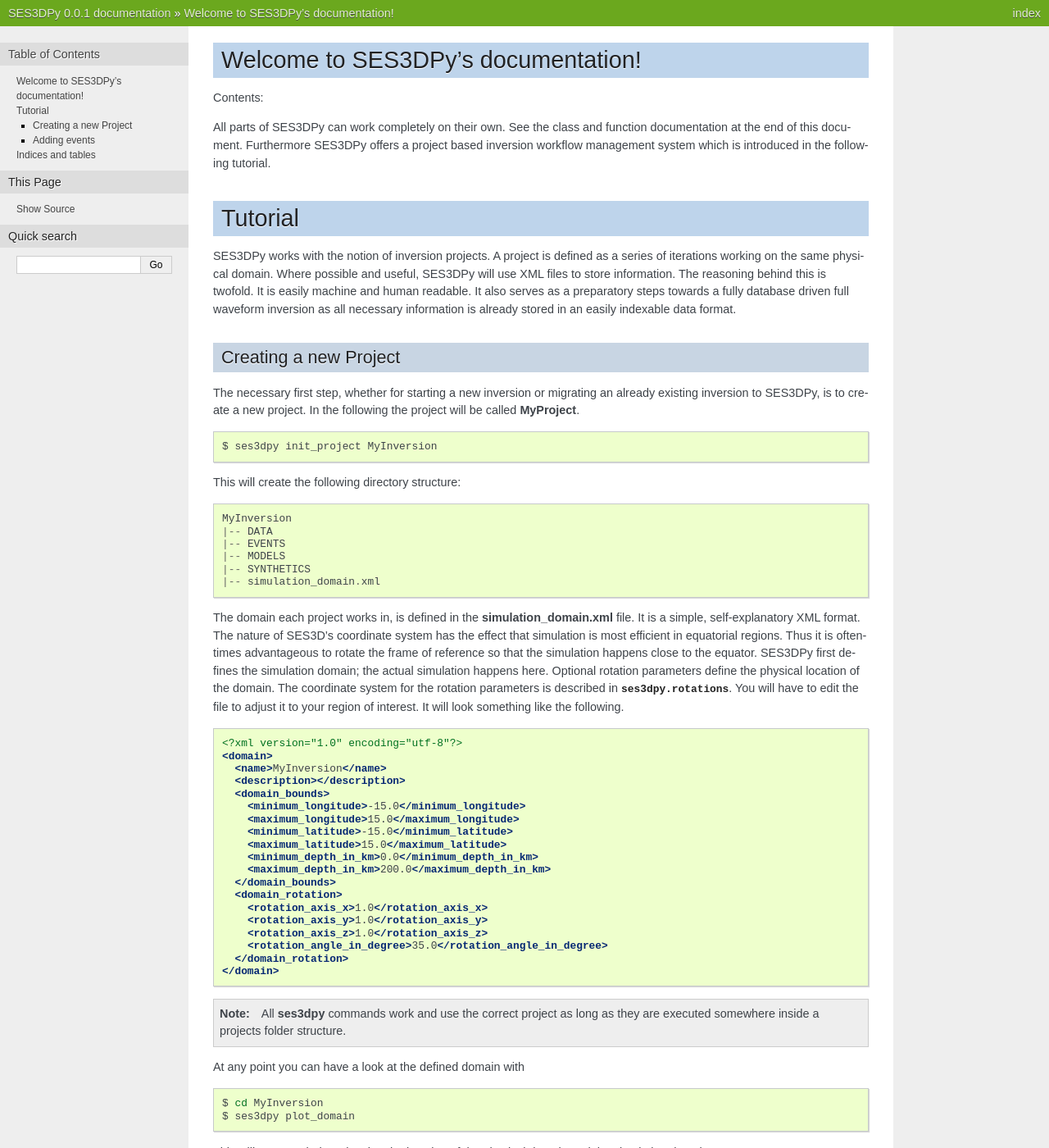
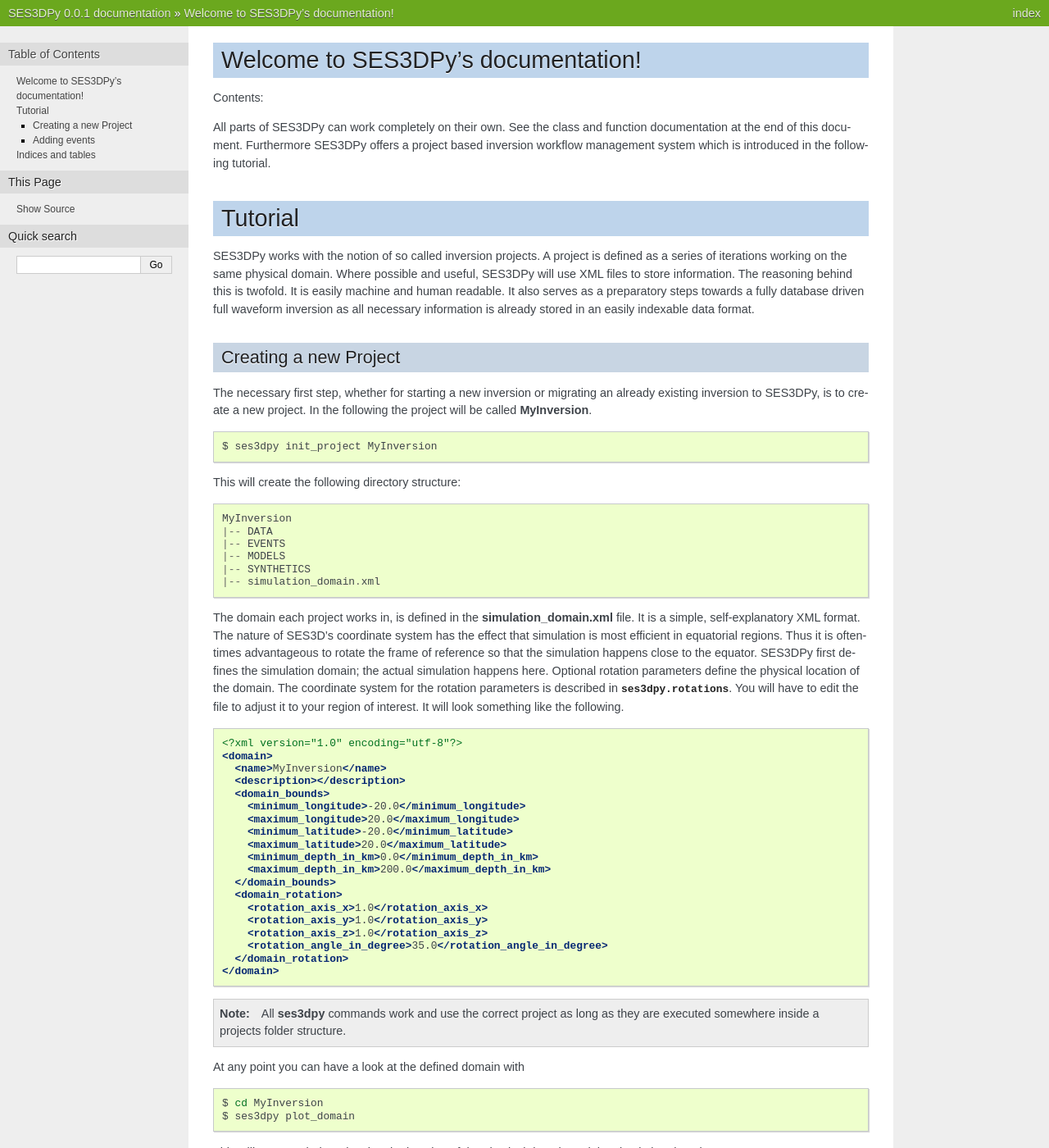
Before and after one commit to krischer/LASIF, a Sphinx documentation site: the page built from doc/index.rst, in a window 1280 px wide and 1400 px high. Shown: the whole window at 82% size. Built offline with Sphinx 7.4.7, drawn with Linux system fonts in a browser that asks for light colours; formulas are drawn with MathJax 3; pages that are not in the unit, such as notebooks, are missing from menus; some of the changed text lies outside the part shown.

Commit message:
Fixes and additions for the tutorial.

```diff
--- a/doc/index.rst
+++ b/doc/index.rst
@@ -21,18 +21,19 @@ following tutorial.
 
 Tutorial
 ========
-SES3DPy works with the notion of inversion projects. A project is defined as a
-series of iterations working on the same physical domain. Where possible and
-useful, SES3DPy will use XML files to store information. The reasoning behind
-this is twofold. It is easily machine and human readable. It also serves as a
-preparatory steps towards a fully database driven full waveform inversion as
-all necessary information is already stored in an easily indexable data format.
+SES3DPy works with the notion of so called inversion projects. A project is
+defined as a series of iterations working on the same physical domain. Where
+possible and useful, SES3DPy will use XML files to store information. The
+reasoning behind this is twofold. It is easily machine and human readable. It
+also serves as a preparatory steps towards a fully database driven full
+waveform inversion as all necessary information is already stored in an easily
+indexable data format.
 
 Creating a new Project
 ----------------------
 The necessary first step, whether for starting a new inversion or migrating an
 already existing inversion to SES3DPy, is to create a new project. In the
-following the project will be called **MyProject**.
+following the project will be called **MyInversion**.
 
 .. code-block:: bash
 
@@ -65,10 +66,10 @@ look something like the following.
       <name>MyInversion</name>
       <description></description>
       <domain_bounds>
-        <minimum_longitude>-15.0</minimum_longitude>
-        <maximum_longitude>15.0</maximum_longitude>
-        <minimum_latitude>-15.0</minimum_latitude>
-        <maximum_latitude>15.0</maximum_latitude>
+        <minimum_longitude>-20.0</minimum_longitude>
+        <maximum_longitude>20.0</maximum_longitude>
+        <minimum_latitude>-20.0</minimum_latitude>
+        <maximum_latitude>20.0</maximum_latitude>
         <minimum_depth_in_km>0.0</minimum_depth_in_km>
         <maximum_depth_in_km>200.0</maximum_depth_in_km>
       </domain_bounds>
@@ -98,13 +99,13 @@ simulation domain.
 .. plot::
 
     import ses3dpy.visualization
-    ses3dpy.visualization.plot_domain(-15, +15, -15, +15, rotation_axis=[1.0,
+    ses3dpy.visualization.plot_domain(-20, +20, -20, +20, rotation_axis=[1.0,
         1.0, 1.0], rotation_angle_in_degree=35.0, plot_simulation_domain=True)
 
 Adding events
 -------------
 All events have to be stored in the *EVENTS* subfolder of the project. They
-have to valid QuakeML files with full moment tensor information. SES3DPy
+have to be valid QuakeML files with full moment tensor information. SES3DPy
 provides some convenience methods for this purpose. One can leverage the IRIS
 SPUD service (http://www.iris.edu/spud/momenttensor) to get GlobalCMT events.
 Simply search for an event and copy the url. The **iris2quakeml** script will
@@ -125,7 +127,7 @@ All events can be viewed with
 .. plot::
 
     import ses3dpy.visualization
-    map = ses3dpy.visualization.plot_domain(-15, +15, -15, +15,
+    map = ses3dpy.visualization.plot_domain(-20, +20, -20, +20,
         rotation_axis=[1.0, 1.0, 1.0], rotation_angle_in_degree=35.0,
         show_plot=False)
     # Create event.
```
Also changed, not shown: other parts of doc/index.rst (+19 -0 lines), 1 other file.
